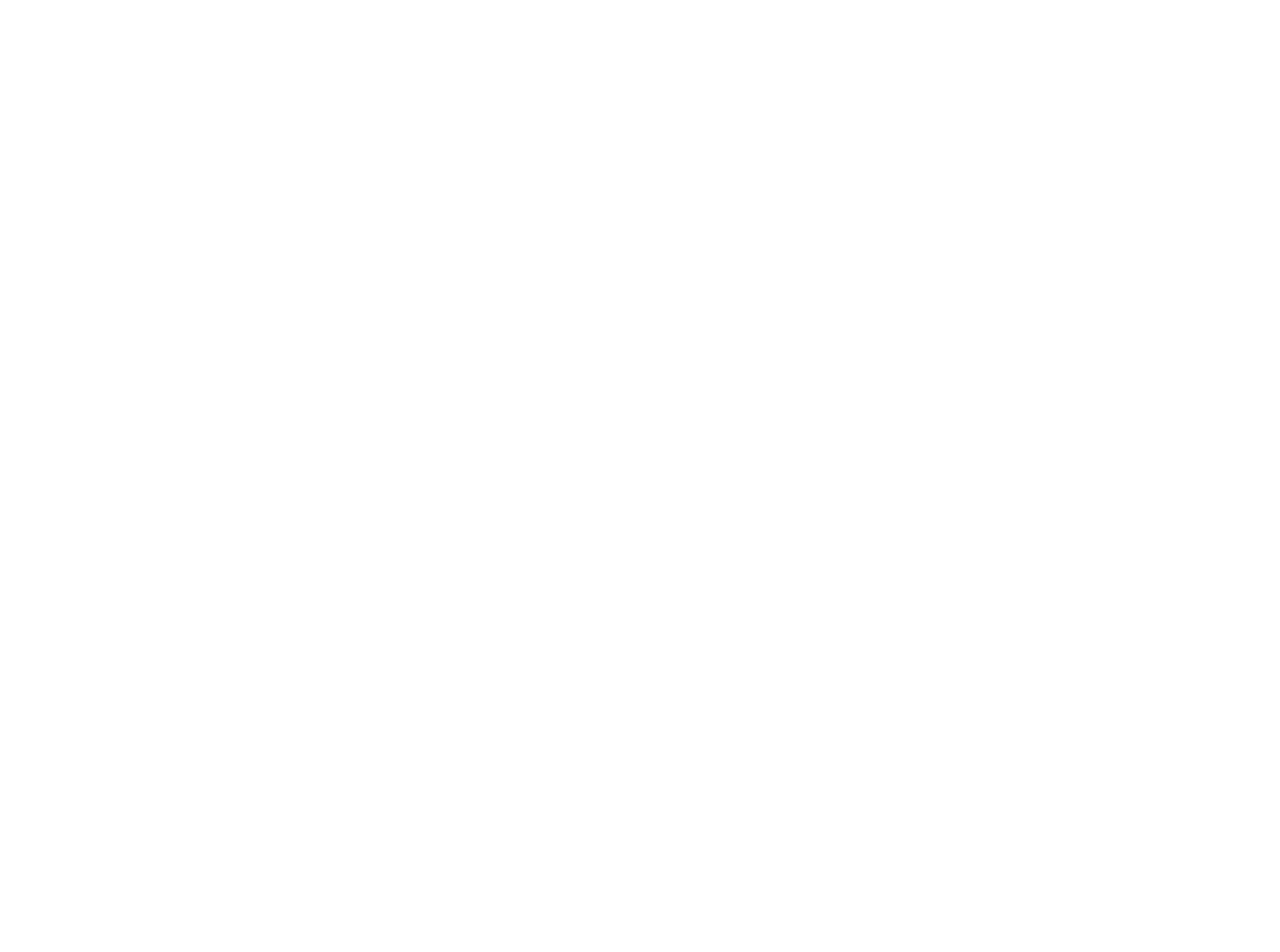
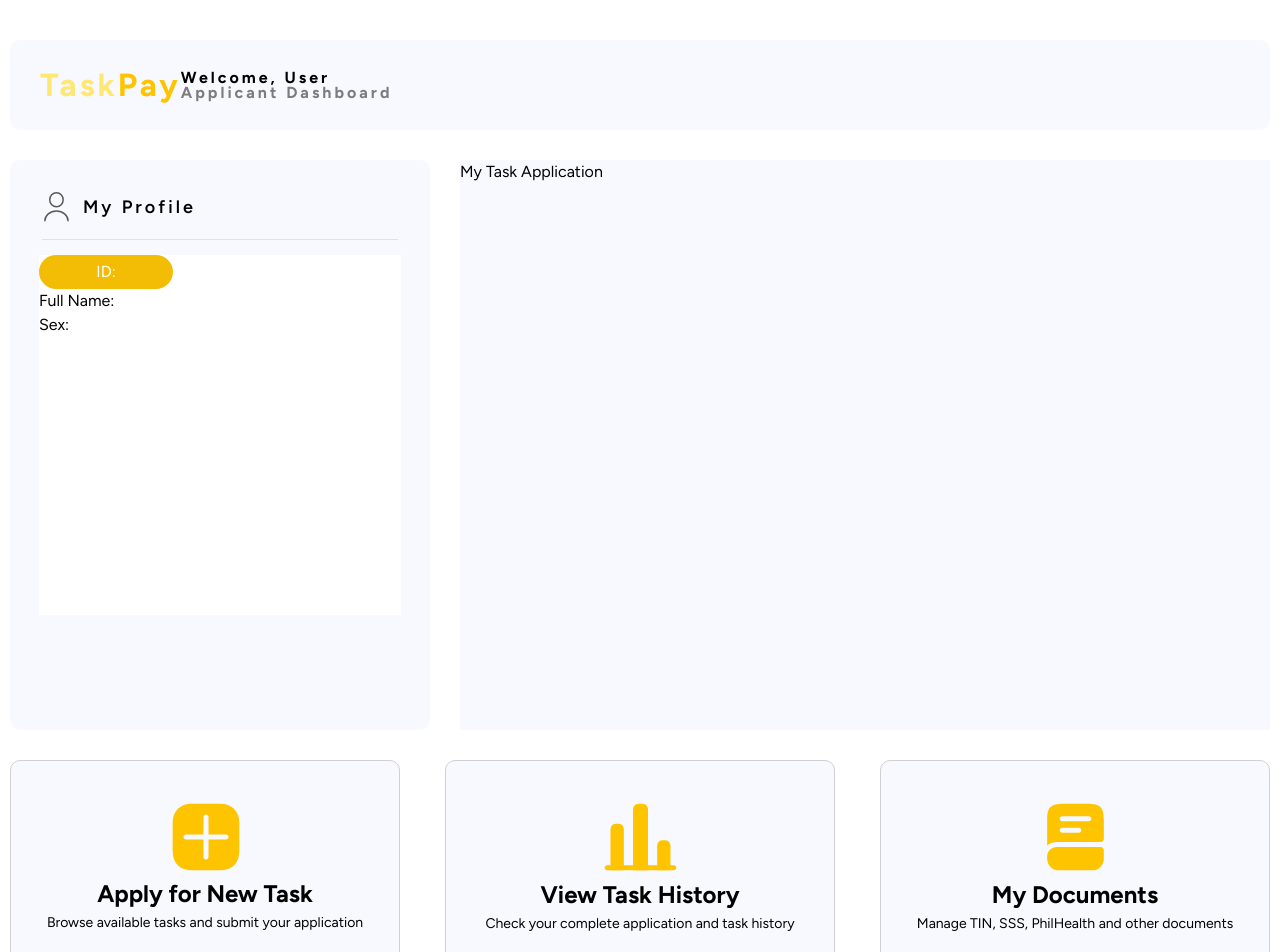
Before and after one commit to superchezzz/infoman-taskpay, a React (Vite) app in the folder taskpay-frontend/: page /dashboard in a window 1280 px wide. Before the commit this address had no page. Shown: the top 952 px of the page. Before the commit the page ends 800 px from the top, so only its background shows below. Built offline with nearby package versions, Linux system fonts and the light colour scheme.

Commit message:
dashboard-draft

```diff
--- a/taskpay-frontend/src/App.jsx
+++ b/taskpay-frontend/src/App.jsx
@@ -17,12 +17,12 @@
             <>
               <Navbar />
               <LandingPage />
-
             </>
           }
         />
         <Route path="/login" element={<Login />} />
         <Route path="/signup" element={<Signup />} />
+        <Route path="/dashboard" element={<ApplicantDashboard />} />
       </Routes>
     </React.Fragment>
 
--- a/taskpay-frontend/src/pages/ApplicantDashboard.jsx
+++ b/taskpay-frontend/src/pages/ApplicantDashboard.jsx
@@ -20,27 +20,61 @@
             </div>
             <div className="applicant-dashboard-body-container flex flex-row">
                 <div className="my-profile-container">
-                    <div className="flex flex-column items-center">
+                    <div className="my-profile-header flex flex-column items-center">
                         <svg width="33" height="34" viewBox="0 0 33 34" fill="none" xmlns="http://www.w3.org/2000/svg">
                             <path d="M16.4615 16.765C20.1788 16.765 23.1923 13.6376 23.1923 9.77973C23.1923 5.92186 20.1788 2.79443 16.4615 2.79443C12.7442 2.79443 9.73071 5.92186 9.73071 9.77973C9.73071 13.6376 12.7442 16.765 16.4615 16.765Z" stroke="#5A5A5A" stroke-width="1.5" stroke-linecap="round" stroke-linejoin="round"/>
                             <path d="M28.0249 30.7355C28.0249 25.3288 22.8422 20.9561 16.4614 20.9561C10.0806 20.9561 4.89795 25.3288 4.89795 30.7355" stroke="#5A5A5A" stroke-width="1.5" stroke-linecap="round" stroke-linejoin="round"/>
                         </svg>
-                        <h1>My Profile</h1>
+                        <h1 className="text-[18px] font-semibold tracking-[3px]">My Profile</h1>
                     </div>
-                    <svg width="356" height="1" viewBox="0 0 356 1" fill="none" xmlns="http://www.w3.org/2000/svg">
-                        <line x1="4.11158e-08" y1="0.5" x2="356" y2="0.500033" stroke="#5A5A5A" stroke-opacity="0.15"/>
-                    </svg>
+                    <div className="svg-line-wrapper">
+                        <svg width="356" height="1" viewBox="0 0 356 1" fill="none" xmlns="http://www.w3.org/2000/svg">
+                            <line x1="4.11158e-08" y1="0.5" x2="356" y2="0.500033" stroke="#5A5A5A" stroke-opacity="0.15"/>
+                        </svg>
+                    </div>
 
-                    <div>
-                        <p>My Task Appl</p>
+                    <div className="my-profile-info-container">
+                        <div className="id-container">
+                            <h2>ID:</h2>
+                        </div>
+                        <div>
+                            <p>Full Name:</p>
+                        </div>
+                        <div>
+                            <p>Sex:</p>
+                        </div>
                     </div>
                 </div>
                 <div className="my-task-application-container">
                     <p>My Task Application</p>
                 </div>
             </div>
-            <div className="applicant-dashboard-footer">
-
+            <div className="applicant-dashboard-functionalities flex flex-row">
+                <div className="apply-container">
+                    <svg width="79" height="79" viewBox="0 0 79 79" fill="none" xmlns="http://www.w3.org/2000/svg">
+                        <path d="M53.9667 6.6665H26.0334C13.9001 6.6665 6.66675 13.8998 6.66675 26.0332V53.9332C6.66675 66.0998 13.9001 73.3332 26.0334 73.3332H53.9334C66.0667 73.3332 73.3001 66.0998 73.3001 53.9665V26.0332C73.3334 13.8998 66.1001 6.6665 53.9667 6.6665ZM60.0001 42.4998H42.5001V59.9998C42.5001 61.3665 41.3667 62.4998 40.0001 62.4998C38.6334 62.4998 37.5001 61.3665 37.5001 59.9998V42.4998H20.0001C18.6334 42.4998 17.5001 41.3665 17.5001 39.9998C17.5001 38.6332 18.6334 37.4998 20.0001 37.4998H37.5001V19.9998C37.5001 18.6332 38.6334 17.4998 40.0001 17.4998C41.3667 17.4998 42.5001 18.6332 42.5001 19.9998V37.4998H60.0001C61.3667 37.4998 62.5001 38.6332 62.5001 39.9998C62.5001 41.3665 61.3667 42.4998 60.0001 42.4998Z" fill="#FEC400"/>
+                    </svg>
+                    <h1 className="font-bold text-[24px]">Apply for New Task</h1>
+                    <p className="text-[14px]">Browse available tasks and submit your application</p>
+                </div>
+                <div className="view-container">
+                    <svg width="81" height="80" viewBox="0 0 81 80" fill="none" xmlns="http://www.w3.org/2000/svg">
+                        <path d="M73.8334 73.3333H7.16675C5.80008 73.3333 4.66675 72.1999 4.66675 70.8333C4.66675 69.4666 5.80008 68.3333 7.16675 68.3333H73.8334C75.2001 68.3333 76.3334 69.4666 76.3334 70.8333C76.3334 72.1999 75.2001 73.3333 73.8334 73.3333Z" fill="#FEC400"/>
+                        <path d="M33 13.3334V73.3334H48V13.3334C48 9.66675 46.5 6.66675 42 6.66675H39C34.5 6.66675 33 9.66675 33 13.3334Z" fill="#FEC400"/>
+                        <path d="M10.5 33.3334V73.3334H23.8333V33.3334C23.8333 29.6667 22.5 26.6667 18.5 26.6667H15.8333C11.8333 26.6667 10.5 29.6667 10.5 33.3334Z" fill="#FEC400"/>
+                        <path d="M57.1667 49.9999V73.3333H70.5001V49.9999C70.5001 46.3333 69.1667 43.3333 65.1667 43.3333H62.5001C58.5001 43.3333 57.1667 46.3333 57.1667 49.9999Z" fill="#FEC400"/>
+                    </svg>
+                    <h1 className="font-bold text-[24px]">View Task History</h1>
+                    <p className="text-[14px]">Check your complete application and task history</p>
+                </div>
+                <div className="mydocs-container">
+                    <svg width="81" height="80" viewBox="0 0 81 80" fill="none" xmlns="http://www.w3.org/2000/svg">
+                        <path d="M68.8334 53.3333V61.6667C68.8334 68.1 63.6001 73.3333 57.1668 73.3333H23.8334C17.4001 73.3333 12.1667 68.1 12.1667 61.6667V59.5C12.1667 54.2667 16.4334 50 21.6667 50H65.5001C67.3334 50 68.8334 51.5 68.8334 53.3333Z" fill="#FEC400"/>
+                        <path d="M52.1667 6.66675H28.8334C15.5001 6.66675 12.1667 10.0001 12.1667 23.3334V48.6001C14.7001 46.3667 18.0334 45.0001 21.6667 45.0001H65.5001C67.3334 45.0001 68.8334 43.5001 68.8334 41.6667V23.3334C68.8334 10.0001 65.5001 6.66675 52.1667 6.66675ZM43.8334 35.8334H27.1667C25.8001 35.8334 24.6667 34.7001 24.6667 33.3334C24.6667 31.9667 25.8001 30.8334 27.1667 30.8334H43.8334C45.2001 30.8334 46.3334 31.9667 46.3334 33.3334C46.3334 34.7001 45.2001 35.8334 43.8334 35.8334ZM53.8334 24.1667H27.1667C25.8001 24.1667 24.6667 23.0334 24.6667 21.6667C24.6667 20.3001 25.8001 19.1667 27.1667 19.1667H53.8334C55.2001 19.1667 56.3334 20.3001 56.3334 21.6667C56.3334 23.0334 55.2001 24.1667 53.8334 24.1667Z" fill="#FEC400"/>
+                    </svg>
+                    <h1 className="font-bold text-[24px]">My Documents</h1>
+                    <p className="text-[14px]">Manage TIN, SSS, PhilHealth and other documents</p>
+                </div>
             </div>
 
         </div>
--- a/taskpay-frontend/src/styles/ApplicantDashboard.css
+++ b/taskpay-frontend/src/styles/ApplicantDashboard.css
@@ -1,17 +1,22 @@
 .applicant-dashboard-container{
     font-family: "Figtree", "Montserrat", sans-serif;
-
+    display: flex;
+    flex-direction: column;
+    gap: 30px;
+    margin-bottom: 50px;
 }
 
 .applicant-dashboard-header{
     background-color: #f8f8ff;
     width: 1260px;
     height: 90px;
-    margin: 40px auto;
+    margin: 40px auto 0 auto;
+    border-radius: 10px;
 }
 
 .applicant-taskpay-title{
     color: #ffe773;
+    padding-left: 30px;
 }
 .applicant-taskpay-title span{
     color: #fec400;
@@ -23,18 +28,75 @@
 }
 
 .applicant-dashboard-body-container{
-    gap:20px;
+    gap: 30px;
     align-items: center;
+    justify-content: center;
 }
+
 .my-profile-container{
     background-color: #f8f8ff;
     width: 420px;
     height: 570px;
+    padding-top: 30px;
+    display: flex;
+    flex-direction: column;
+    gap: 15px;
+    border-radius: 10px;
+}
+
+.my-profile-header{
+    padding-left: 30px;
+    gap: 10px;
+}
+
+.svg-line-wrapper {
+    display: flex;
+    justify-content: center;
+    align-items: center;
+    width: 100%;
+}
+
+.my-profile-info-container{
+    background-color: white;
+    width: 362px;
+    height: 360px;
+    margin-left: auto;
+    margin-right: auto
+}
+.id-container{
+    display: flex;
+    align-items: center;
+    justify-content: center;
+    width: 134px;
+    height: 34px;
+    background-color: #f3bd06;
+    color: white;
+    border-radius: 20px;
+    text-align: center;
 
 }
-
 .my-task-application-container{
     background-color: #f8f8ff;
     width: 810px;
     height: 570px;
 }
+
+
+.applicant-dashboard-functionalities{
+    justify-content: center;
+    gap: 45px;
+}
+
+.apply-container,
+.view-container,
+.mydocs-container{
+    width: 390px;
+    height: 210px;
+    background-color: #f8f8ff ;
+    border: 1px solid #d0d0d0;
+    border-radius: 10px;
+    display: flex;
+    flex-direction: column;
+    justify-content: center;
+    align-items: center;
+}
```
